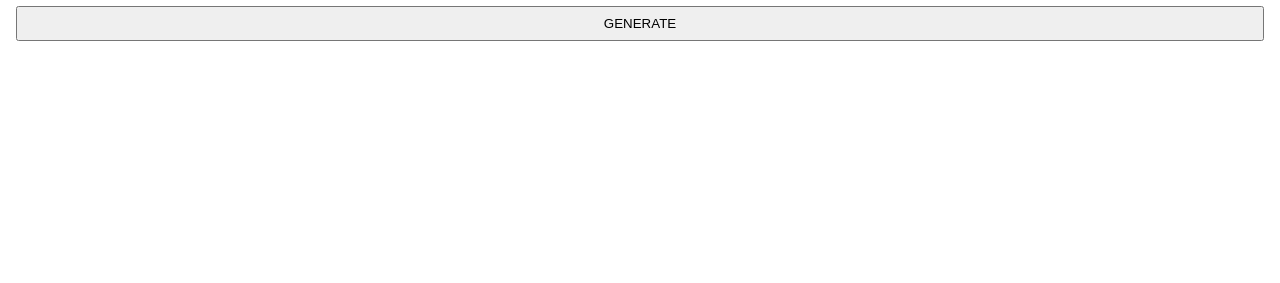
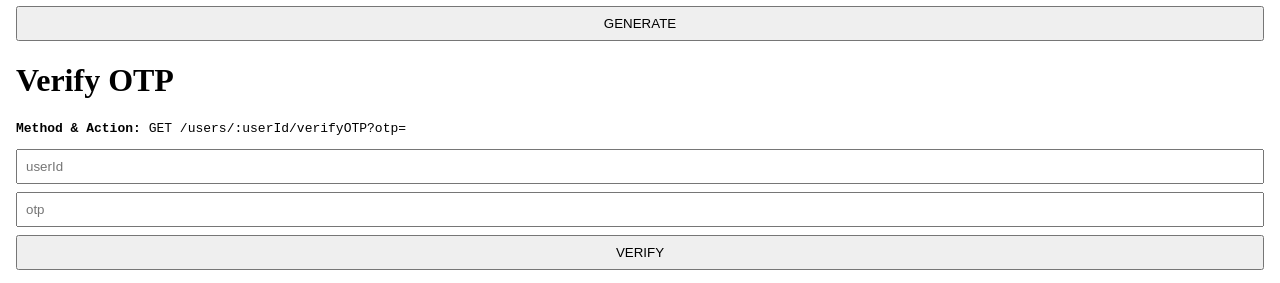
Before and after one commit to mabdullah412/otp-generator-react, a React (Create React App) app: page / in a window 1280 px wide. Shown: the part 582-865 px from the top of the page. Before the commit the page ends 800 px from the top, so only its background shows below. Built offline with nearby package versions, Linux system fonts and the light colour scheme; no server answers.

Commit message:
added verify OTP

```diff
--- a/src/App.js
+++ b/src/App.js
@@ -2,6 +2,7 @@ import './App.css';
 import CreateUser from './components/CreateUser';
 import GenerateOTP from './components/GenerateOTP';
 import UsersTable from './components/UsersTable';
+import VerifyOTP from './components/VerifyOTP';
 
 export default function App() {
 
@@ -10,6 +11,7 @@ export default function App() {
         <UsersTable />
         <CreateUser />
         <GenerateOTP />
+        <VerifyOTP />
     </div>
   );
 }
--- /dev/null
+++ b/src/components/VerifyOTP.js
@@ -0,0 +1,42 @@
+import { useState } from 'react';
+
+export default function VerifyOTP() {
+
+  const [userId, setUserId] = useState("");
+  const [otp, setOtp] = useState();
+
+  function handleSubmit(event) {
+    event.preventDefault();
+
+    fetch('http://localhost:4000/api/users/' + userId + '/verifyOTP?otp=' + otp.toString())
+    .then((res) => res.json())
+    .then((res) => {alert(res.message);})
+    .catch((err) => console.log(err.message));
+  }
+
+  return (
+    <div>
+        <h1>Verify OTP</h1>
+        <p><span>Method & Action: </span>GET /users/:userId/verifyOTP?otp=</p>
+        <form onSubmit={handleSubmit}>
+          <input
+            type="text"
+            name="userId"
+            placeholder='userId'
+            value={userId}
+            onChange={(e) => setUserId(e.target.value)} />
+
+          <input
+            type="number"
+            min={1000}
+            max={9999}
+            name="otp"
+            placeholder='otp'
+            value={otp}
+            onChange={(e) => setOtp(e.target.value)} />
+
+          <input type="submit" value="VERIFY" />
+        </form>
+    </div>
+  );
+}
```
Also changed, not shown: src/components/GenerateOTP.js (line endings or trailing spaces).
